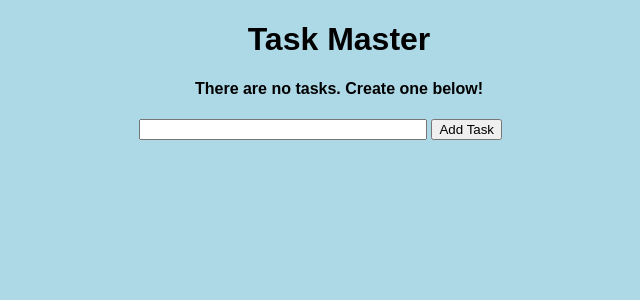
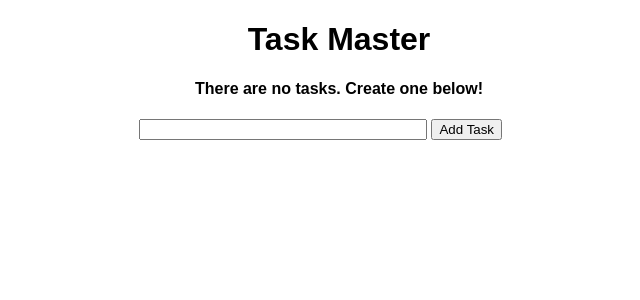
Before and after one commit to waPAO/Task-List, a Flask app: page / in a window 1280 px wide. Shown: the top 300 px of the page, without its empty margins (301-941 px from the left). Run offline with Flask 2, Linux system fonts and the light colour scheme; data that the repository does not hold is empty.

Commit message:
Update main.css

```diff
--- a/static/css/main.css
+++ b/static/css/main.css
@@ -1,7 +1,6 @@
 body, html {
     margin: 0;
     font-family: sans-serif;
-    background-color: lightblue;
 }
 
 .content {
```
